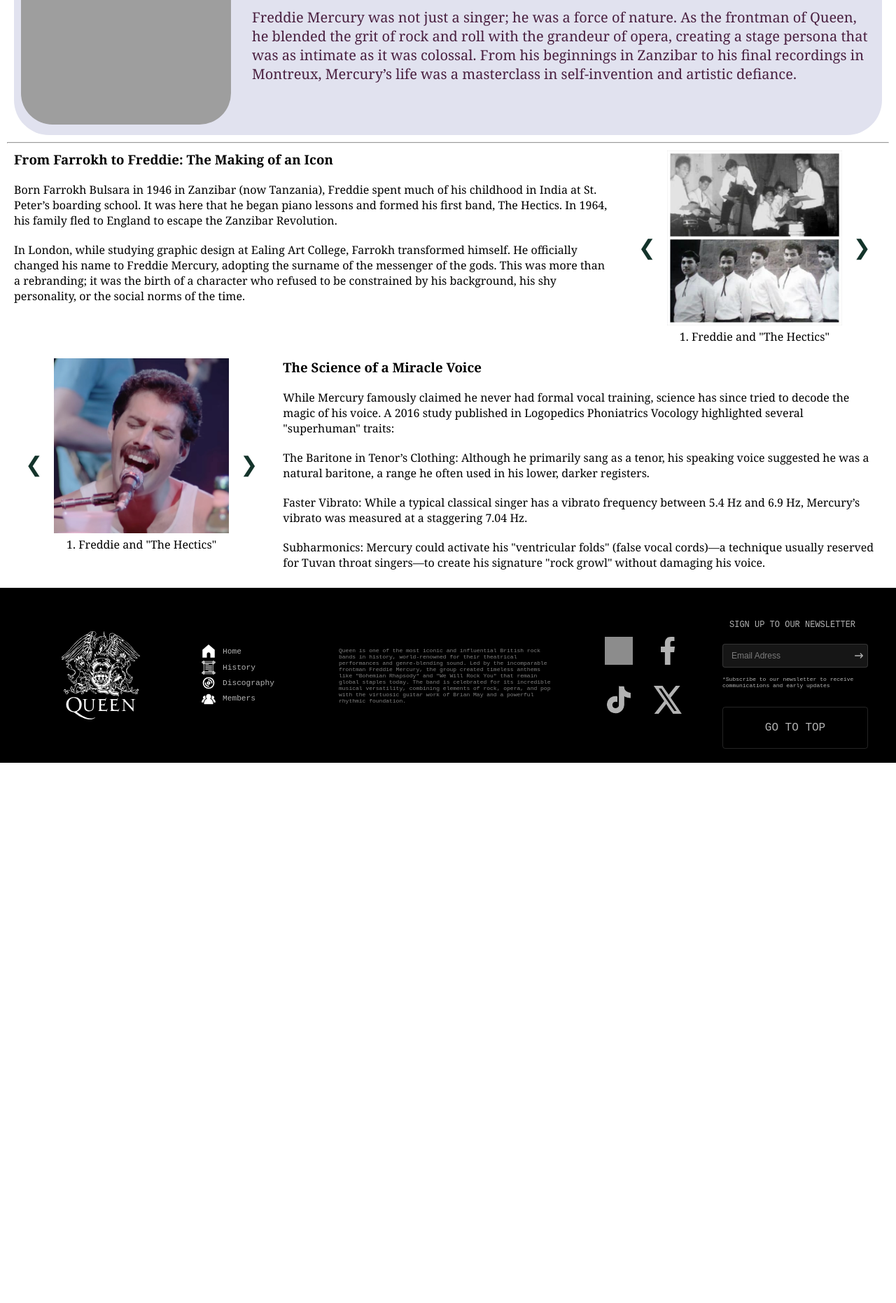
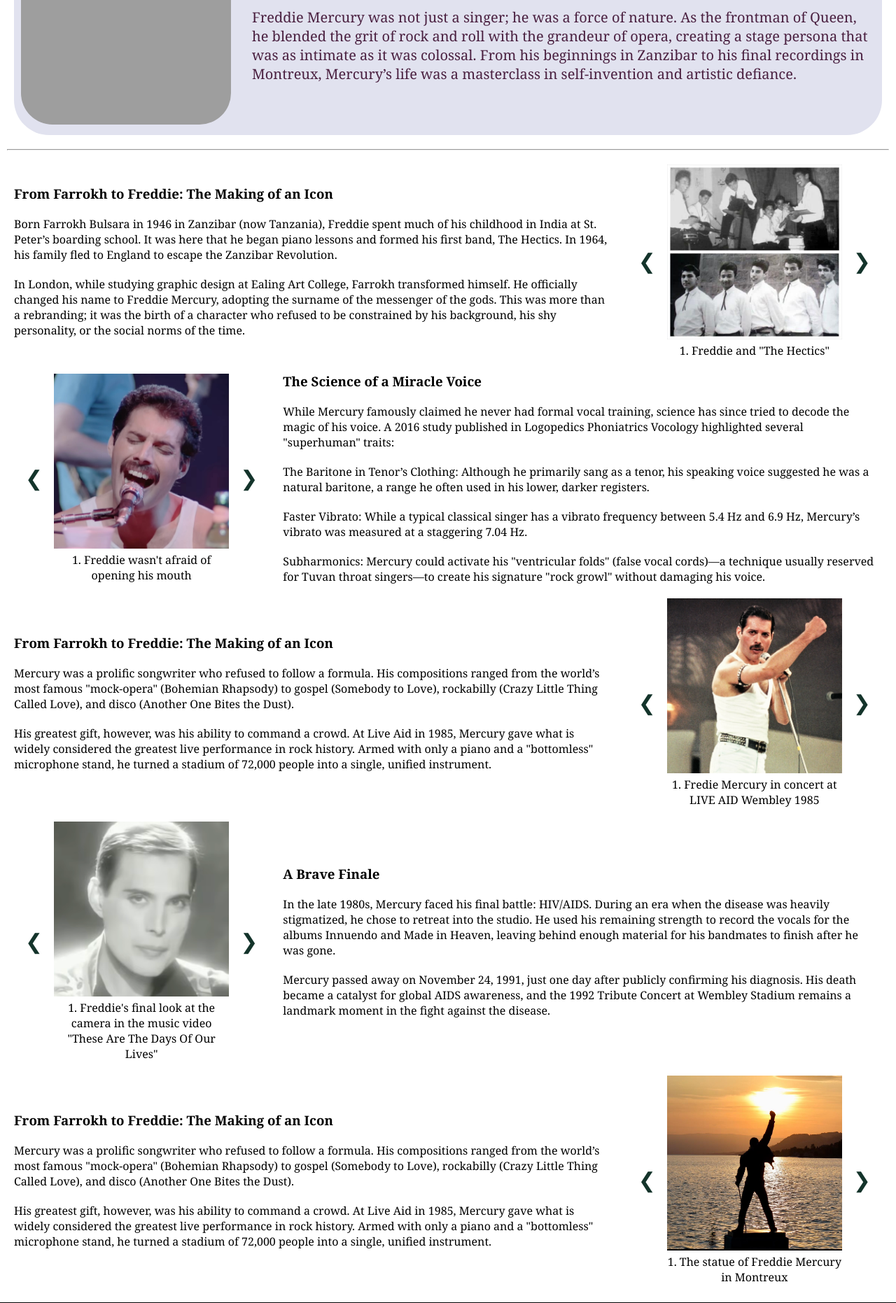
Before and after one commit to olzyz/queen, a PHP site: page /members/freddie_mercury.html in a window 1280 px wide. Shown: the part 707-2569 px from the top of the page at 70% size. Before the commit the page ends 1797 px from the top, so only its background shows below. Run offline with PHP 8.4, Linux system fonts and the light colour scheme; some web fonts are replaced; grey boxes are pictures that could not be loaded.

Commit message:
Freddie's page content

```diff
--- a/css/member.css
+++ b/css/member.css
@@ -1,5 +1,9 @@
 .padding-element {
     padding: 10px 10px;
+}
+
+#margin-hr {
+    margin: 20px 0 10px 0;
 }
 
 .flex {
@@ -71,3 +75,7 @@ figcaption {
 .slide.active {
     display: block;
 }
+
+.info-block {
+    align-items: center;
+}
--- a/members/freddie_mercury.html
+++ b/members/freddie_mercury.html
@@ -60,9 +60,9 @@
                 </div>
             </div>
         </div>
-        <hr>
+        <hr id="margin-hr">
         <div class="flex info">
-            <div class="flex">
+            <div class="flex info-block">
                 <div class="text-info">
                     <h3 class="padding-element">From Farrokh to Freddie: The Making of an Icon</h3>
                     <p>
@@ -90,23 +90,27 @@
                                 alt="Freddie in his school years">
                             <figcaption>2. Freddie in his school years</figcaption>
                         </figure>
+                        <figure class="slide">
+                            <img src="../img/members/freddie/200602164209-freddie-mercury-child-zanzibar.jpg"
+                                alt="Young Freddie in Zanzibar">
+                            <figcaption>3. Young Freddie in Zanzibar</figcaption>
+                        </figure>
                     </div>
                     <button class="next" onclick="changeSlide(1)">&#10095;</button>
                 </div>
             </div>
-            <div class="flex">
+            <div class="flex info-block">
                 <div class="slider-container flex padding-element">
                     <button class="prev" onclick="changeSlide(-1)">&#10094;</button>
                     <div class="slider">
                         <figure class="slide active">
-                            <img src="../img/members/freddie/Зображення.jpeg"
-                                alt="Freddie`s jaw">
-                            <figcaption>1. Freddie and "The Hectics"</figcaption>
+                            <img src="../img/members/freddie/Зображення.jpeg" alt="Freddie`s jaw">
+                            <figcaption>1. Freddie wasn't afraid of opening his mouth</figcaption>
                         </figure>
                         <figure class="slide">
-                            <img src="../img/members/freddie/472405317_1503573846983748_1942111493567268591_n.jpg"
+                            <img src="../img/members/freddie/freddie-mercury-a-tenor-or-baritone-v0-53x6bse7pjta1.png"
                                 alt="Freddie in his school years">
-                            <figcaption>2. Freddie in his school years</figcaption>
+                            <figcaption>2. Freddie in the studio</figcaption>
                         </figure>
                     </div>
                     <button class="next" onclick="changeSlide(1)">&#10095;</button>
@@ -131,6 +135,112 @@
                         usually reserved for Tuvan throat singers—to create his signature "rock growl" without damaging
                         his voice.
                     </p>
+                </div>
+            </div>
+            <div class="flex info-block">
+                <div class="text-info">
+                    <h3 class="padding-element">From Farrokh to Freddie: The Making of an Icon</h3>
+                    <p>
+                        Mercury was a prolific songwriter who refused to follow a formula. His compositions ranged from
+                        the world’s most famous "mock-opera" (Bohemian Rhapsody) to gospel (Somebody to Love),
+                        rockabilly (Crazy Little Thing Called Love), and disco (Another One Bites the Dust).
+                    </p>
+                    <p>
+                        His greatest gift, however, was his ability to command a crowd. At Live Aid in 1985, Mercury
+                        gave what is widely considered the greatest live performance in rock history. Armed with only a
+                        piano and a "bottomless" microphone stand, he turned a stadium of 72,000 people into a single,
+                        unified instrument.
+                    </p>
+                </div>
+                <div class="slider-container flex padding-element">
+                    <button class="prev" onclick="changeSlide(-1)">&#10094;</button>
+                    <div class="slider">
+                        <figure class="slide active">
+                            <img src="../img/members/freddie/s-l1600.jpg"
+                                alt="Fredie Mercury in concert at LIVE AID Wembley 1985">
+                            <figcaption>1. Fredie Mercury in concert at LIVE AID Wembley 1985</figcaption>
+                        </figure>
+                        <figure class="slide">
+                            <img src="../img/members/freddie/freddie-cover2-1024x847.jpg"
+                                alt="Freddie Mercury and Queen in concert at Wembley Stadium, London, in 1986">
+                            <figcaption>2. Freddie Mercury and Queen in concert at Wembley Stadium, London, in 1986
+                            </figcaption>
+                        </figure>
+                        <figure class="slide">
+                            <img src="../img/members/freddie//main_c48ba6c3.jpg.webp"
+                                alt="Poster for the biographical drama " Bohemian Rhapsody"">
+                            <figcaption>3. Poster for the biographical drama "Bohemian Rhapsody"</figcaption>
+                        </figure>
+                    </div>
+                    <button class="next" onclick="changeSlide(1)">&#10095;</button>
+                </div>
+            </div>
+            <div class="flex info-block">
+                <div class="slider-container flex padding-element">
+                    <button class="prev" onclick="changeSlide(-1)">&#10094;</button>
+                    <div class="slider">
+                        <figure class="slide active">
+                            <img src="../img/members/freddie/last_fr.png" alt="Freddie`s final look">
+                            <figcaption>1. Freddie's final look at the camera in the music video "These Are The Days Of Our Lives"</figcaption>
+                        </figure>
+                        <figure class="slide">
+                            <img src="../img/members/freddie/freddie_in_im_going_slightly_mad.png"
+                                alt="Freddie in the music video "I'm Going Slightly Mad"">
+                            <figcaption>2. Freddie in the music video "I'm Going Slightly Mad</figcaption>
+                        </figure>
+                    </div>
+                    <button class="next" onclick="changeSlide(1)">&#10095;</button>
+                </div>
+                <div class="text-info">
+                    <h3 class="padding-element">A Brave Finale</h3>
+                    <p>
+                        In the late 1980s, Mercury faced his final battle: HIV/AIDS. During an era when the disease was
+                        heavily stigmatized, he chose to retreat into the studio. He used his remaining strength to
+                        record the vocals for the albums Innuendo and Made in Heaven, leaving behind enough material for
+                        his bandmates to finish after he was gone.
+                    </p>
+                    <p>
+                        Mercury passed away on November 24, 1991, just one day after publicly confirming his diagnosis.
+                        His death became a catalyst for global AIDS awareness, and the 1992 Tribute Concert at Wembley
+                        Stadium remains a landmark moment in the fight against the disease.
+                    </p>
+                </div>
+            </div>
+            <div class="flex info-block">
+                <div class="text-info">
+                    <h3 class="padding-element">From Farrokh to Freddie: The Making of an Icon</h3>
+                    <p>
+                        Mercury was a prolific songwriter who refused to follow a formula. His compositions ranged from
+                        the world’s most famous "mock-opera" (Bohemian Rhapsody) to gospel (Somebody to Love),
+                        rockabilly (Crazy Little Thing Called Love), and disco (Another One Bites the Dust).
+                    </p>
+                    <p>
+                        His greatest gift, however, was his ability to command a crowd. At Live Aid in 1985, Mercury
+                        gave what is widely considered the greatest live performance in rock history. Armed with only a
+                        piano and a "bottomless" microphone stand, he turned a stadium of 72,000 people into a single,
+                        unified instrument.
+                    </p>
+                </div>
+                <div class="slider-container flex padding-element">
+                    <button class="prev" onclick="changeSlide(-1)">&#10094;</button>
+                    <div class="slider">
+                        <figure class="slide active">
+                            <img src="../img/members/freddie/fa5zuqq8feue1.jpeg"
+                                alt="The statue of Freddie Mercury in Montreux">
+                            <figcaption>1. The statue of Freddie Mercury in Montreux</figcaption>
+                        </figure>
+                        <figure class="slide">
+                            <img src="../img/members/freddie/x7pmh9r3pp041.jpg"
+                                alt="Freddie Mercury mural, London">
+                            <figcaption>2. Freddie Mercury mural, London</figcaption>
+                        </figure>
+                        <figure class="slide">
+                            <img src="../img/members/freddie/mural.png"
+                                alt="Mural depicting music legends Amy Winehouse, David Bowie, and Freddie Mercury on a building in Camden Town, London, UK">
+                            <figcaption>3. Mural depicting music legends Amy Winehouse, David Bowie, and Freddie Mercury on a building in Camden Town, London, UK</figcaption>
+                        </figure>
+                    </div>
+                    <button class="next" onclick="changeSlide(1)">&#10095;</button>
                 </div>
             </div>
         </div>
```
Also changed, not shown: img/members/freddie/200602164209-freddie-mercury-child-zanzibar.jpg (added), img/members/freddie/fa5zuqq8feue1.jpeg (added), img/members/freddie/freddie-cover2-1024x847.jpg (added), img/members/freddie/freddie-mercury-a-tenor-or-baritone-v0-53x6bse7pjta1.png (added), img/members/freddie/freddie-mercury-original-stage-costume-and-yellow-jacket.jpeg (added), img/members/freddie/freddie_in_im_going_slightly_mad.png (added), img/members/freddie/last_fr.png (added), img/members/freddie/main_c48ba6c3.jpg.webp (added), img/members/freddie/s-l1600.jpg (added), img/members/freddie/x7pmh9r3pp041.jpg (added), 3 other files.
